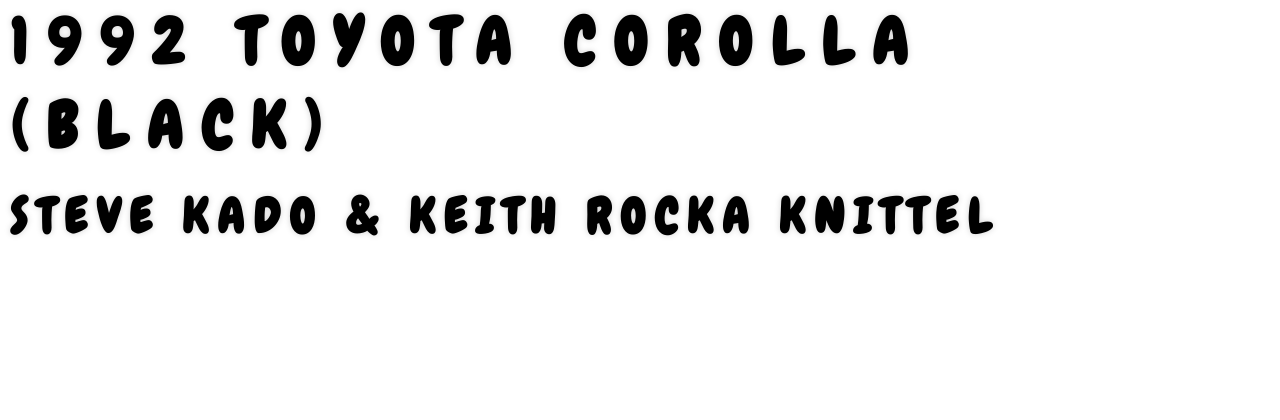
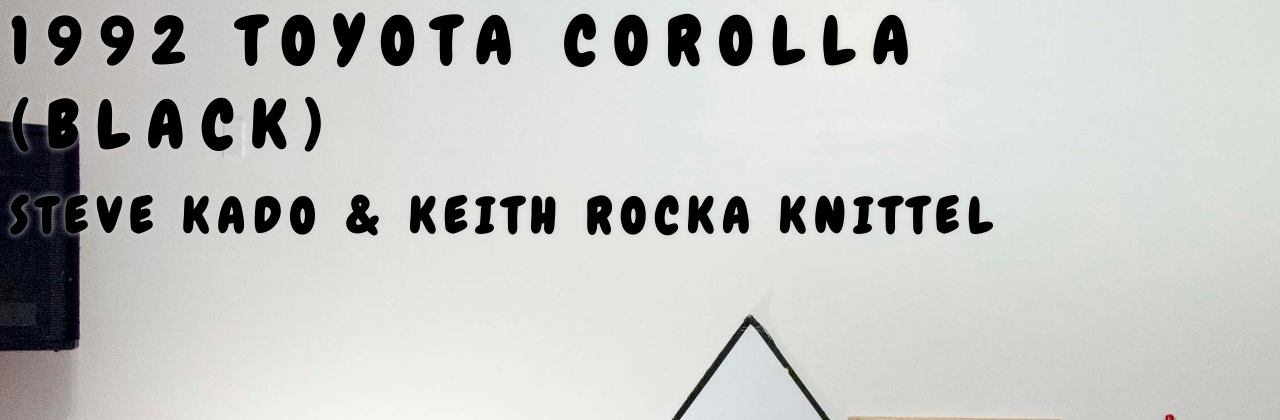
Before and after one commit to ssssssssk/1992TCB, a PHP site: page / in a window 1280 px wide. Shown: the top 420 px of the page. Run offline with PHP 8.4, Linux system fonts and the light colour scheme.

Commit message:
Changed URL for image

```diff
--- a/1992tcb.css
+++ b/1992tcb.css
@@ -1,5 +1,5 @@
 body {
-  background-image: url("file:///Users/steve/Documents/Websites/1992TCBwebsite/images/02.jpg");
+  background-image: url("images/02.jpg");
   background-size: cover;
   background-repeat: no-repeat;
   background-attachment: fixed;
```
